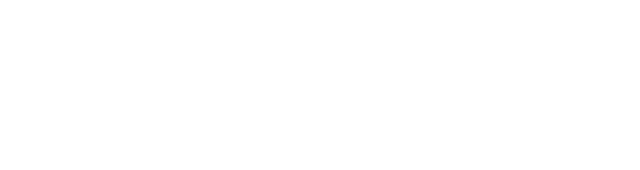
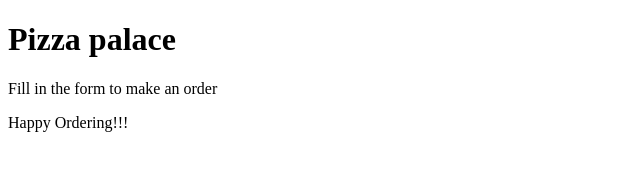
Before and after one commit to magiewech/Pizza-Palace, a plain HTML site: page index.html in a window 1280 px wide. Shown: the whole page, without its empty margins (0-640 px from the left). Drawn offline with Linux system fonts and the light colour scheme.

Commit message:
add an images folder to the structure

```diff
--- a/index.html
+++ b/index.html
@@ -7,6 +7,10 @@
     <title>Pizza Palace</title>
 </head>
 <body>
+    <h1> Pizza palace</h1>
+    <p>Fill in the form to make an order </p>
+    <p> Happy Ordering!!!</p>
+    <form action=""></form>
      <script src=js/script.js></script>
 </body>
 </html>
```
Also changed, not shown: images/pizza.jpeg (added), images/pizza2.jpg (added), images/pizza3.jpeg (added), images/pizza4.jpg (added), images/pizza5.png (added).
